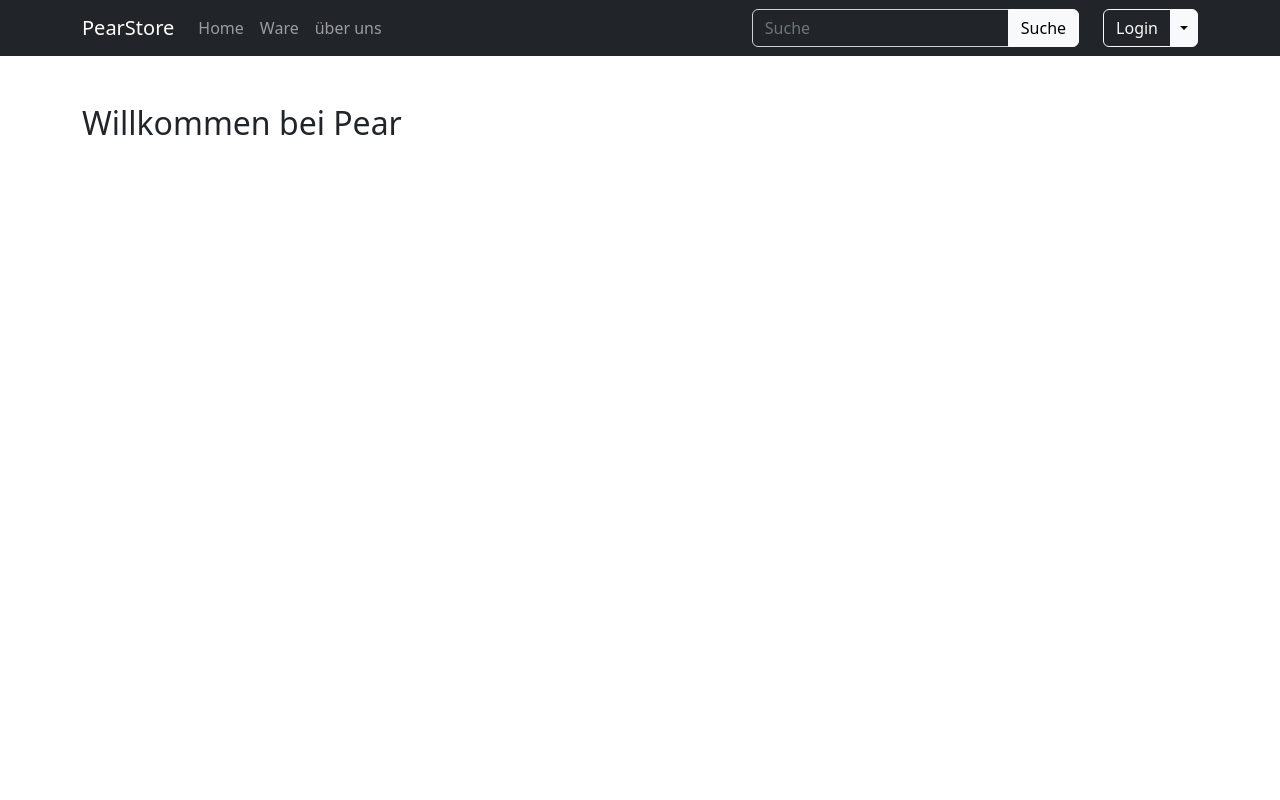
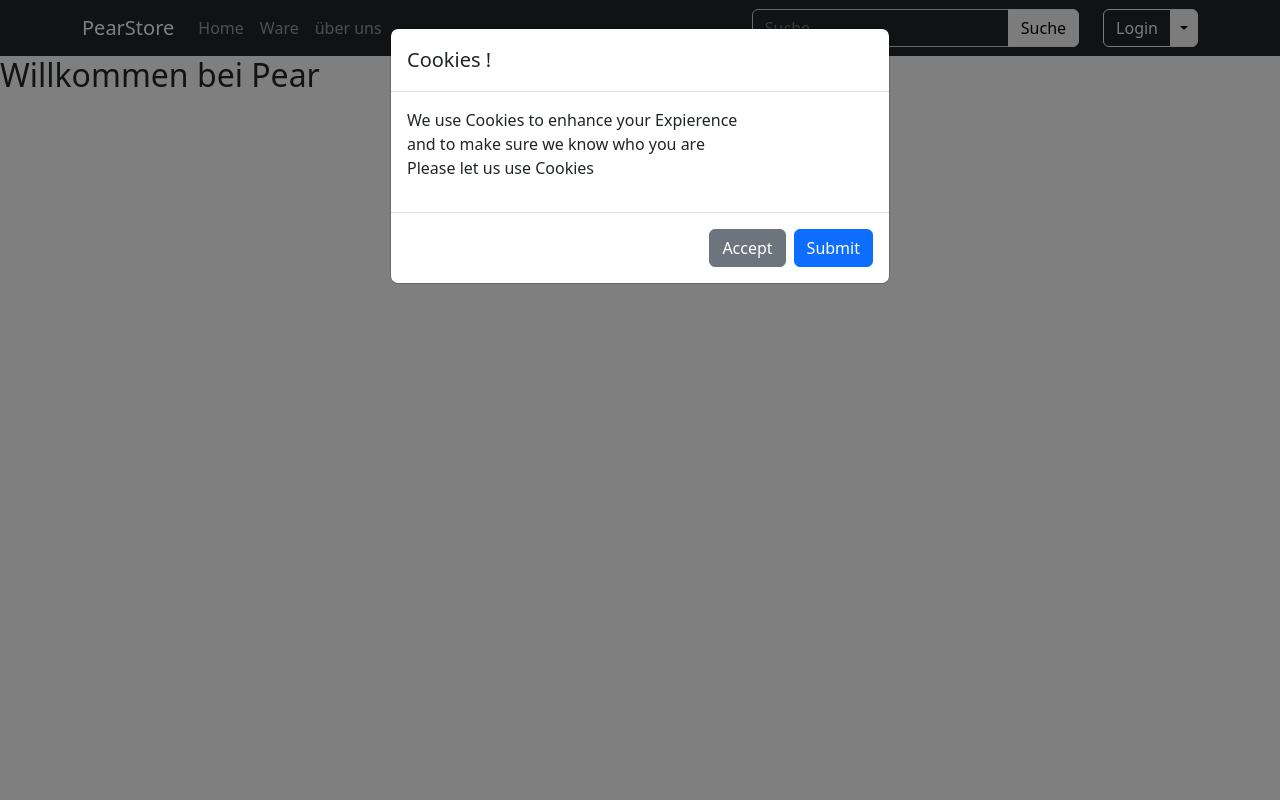
Before and after one commit to pearstore/webapp, a PHP site: page / in a window 1280 px wide. Run offline with PHP 8.4, Linux system fonts and the light colour scheme; data comes from the database, SQL or seed files in the repository; data that the repository does not hold is empty.

Commit message:
Added a Cookie popup that loads on every page open

```diff
--- /dev/null
+++ b/www/html/cookie_popup.php
@@ -0,0 +1,22 @@
+
+
+
+
+
+<div class="modal fade" id="Cookie" tabindex="-1" aria-labelledby="Cookielabel">
+  <div class="modal-dialog">
+    <div class="modal-content">
+      <div class="modal-header">
+        <h5 class="modal-title">Cookies !</h5>
+      </div>
+      <div class="modal-body">
+        <p>We use Cookies to enhance your Expierence<br> and to make sure we know who you are<br>
+		Please let us use Cookies</p>
+      </div>
+      <div class="modal-footer">
+        <button type="button" class="btn btn-secondary" data-bs-dismiss="modal">Accept</button>
+        <button type="button" class="btn btn-primary">Submit</button>
+      </div>
+    </div>
+  </div>
+</div>
--- a/www/html/index.php
+++ b/www/html/index.php
@@ -17,18 +17,27 @@ $result = mysqli_query($link,$sql);
     <link rel="icon" type="image/png" href="/assets/pictures/icon/icon.png">
     <link rel="stylesheet" href="/assets/css/bootstrap.min.css">
     <link rel="stylesheet" href="/assets/css/styles.css">
+    <link rel="stylesheet" href="https://cdn.jsdelivr.net/npm/bootstrap-icons@1.8.1/font/bootstrap-icons.css">
 </head>
 
 
 <body>
     <?php require_once("navbar.php"); ?>
-    <div class="container pt-5">
+    <div>
         <h2>Willkommen bei Pear</h2>
     </div>
+	<?php require_once("cookie_popup.php"); ?>
     <script src="/assets/js/bootstrap.bundle.min.js"></script>
-    <script src="/assets/js/vue.js"></script>
     <script>
         new bootstrap.Modal(document.getElementById('loginModal'));
     </script>
+	<script src="https://code.jquery.com/jquery-3.5.1.slim.min.js" integrity="sha256-4+XzXVhsDmqanXGHaHvgh1gMQKX40OUvDEBTu8JcmNs="
+  crossorigin="anonymous">
+  </script>
+  <script type="text/javascript">
+    $(window).on('load', function() {
+        $('#Cookie').modal('show');
+    });
+</script>
 </body>
 </html>
```
